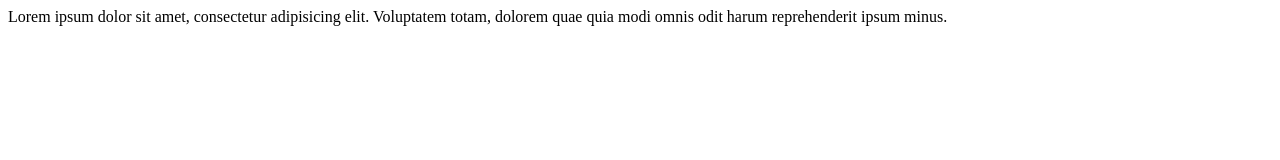
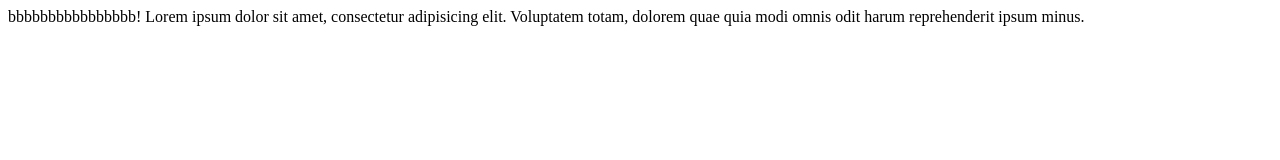
Before and after one commit to ULADG/kurs108, a plain HTML site: page index.html in a window 1280 px wide. Drawn offline with Linux system fonts and the light colour scheme.

Commit message:
zmiany w newbranch

```diff
--- a/index.html
+++ b/index.html
@@ -5,6 +5,10 @@
     <title>Document</title>
 </head>
 <body>
+   <!-- newbranch -->
+   bbbbbbbbbbbbbbbb!
+
+
     Lorem ipsum dolor sit amet, consectetur adipisicing elit. Voluptatem totam, dolorem quae quia modi omnis odit harum reprehenderit ipsum minus.
 </body>
 </html>
```
